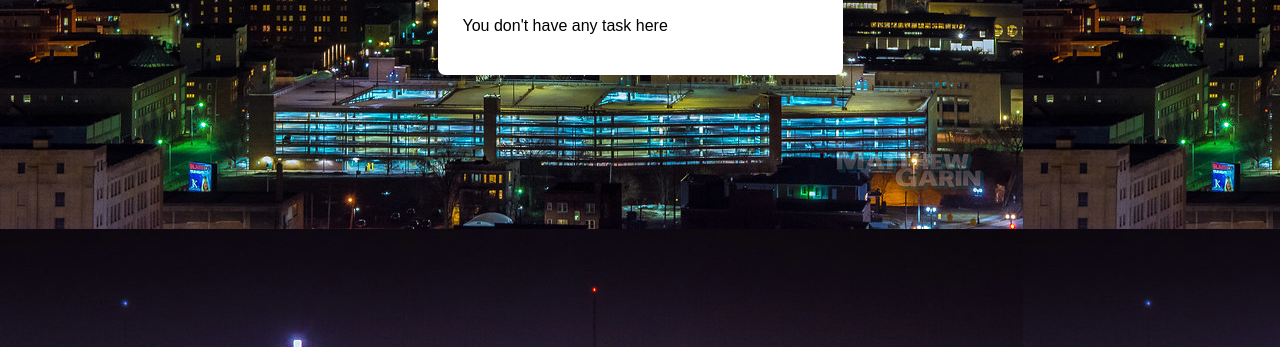
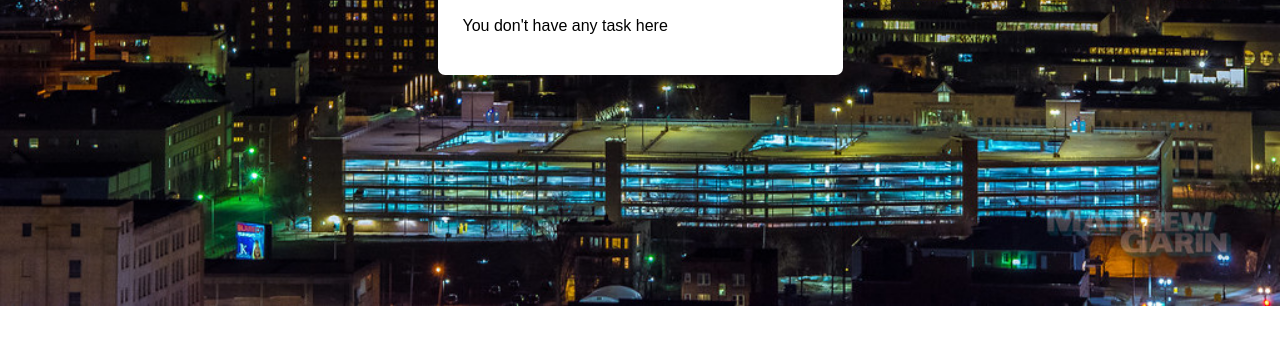
Before and after one commit to alimiljh/alimiljh.github.io, a plain HTML site: page index.html in a window 1280 px wide. Shown: the part 453-800 px from the top of the page. Drawn offline with Linux system fonts and the light colour scheme.

Commit message:
adjusted bg img full size

```diff
--- a/index.html
+++ b/index.html
@@ -6,7 +6,7 @@
     <link rel="stylesheet" href="style.css">
     <meta name="viewport" content="width=device-width, initial-scale=1.0">
   </head>
-  <body background="bg.jpg">
+  <body class="bg">
 
     <nav class="navbar">
       <!-- LOGO -->
--- a/style.css
+++ b/style.css
@@ -79,7 +79,21 @@ body{
  .services:hover .dropdown {
   display: block;
  }
+ .bg
+ {
 
+    /* The image used */
+    background-image: url("bg.jpg");
+
+    /* Full height */
+    height: 100%;
+
+    /* Center and scale the image nicely */
+    background-position: center;
+    background-repeat: no-repeat;
+    background-size: cover;
+
+ }
  @import url('https://fonts.googleapis.com/css2?family=Montserrat:wght@200;300;400;500;600;700&display=swap');
  *{
    margin: 0;
```
